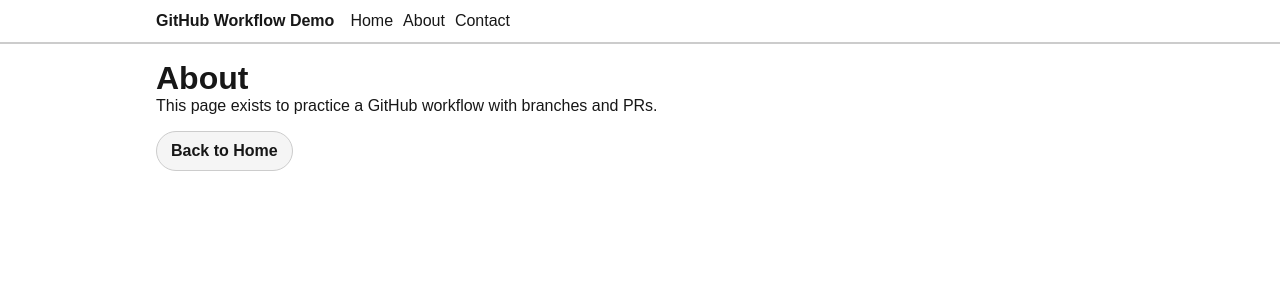
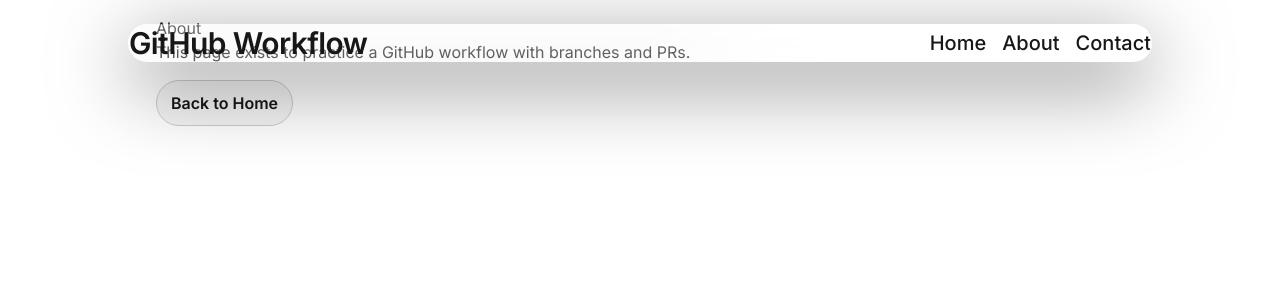
Before and after one commit to rafail3/github-workflow-nextjs, a Next.js app: page /about in a window 1280 px wide. Shown: the top 300 px of the page. Built offline with nearby package versions, Linux system fonts and the light colour scheme.

Commit message:
wip: save current ui dark theme progress

```diff
--- a/package.json
+++ b/package.json
@@ -9,6 +9,7 @@
     "lint": "eslint"
   },
   "dependencies": {
+    "@tailwindcss/postcss": "^4.2.1",
     "next": "16.1.6",
     "react": "19.2.3",
     "react-dom": "19.2.3"
@@ -17,8 +18,11 @@
     "@types/node": "^20",
     "@types/react": "^19",
     "@types/react-dom": "^19",
+    "autoprefixer": "^10.4.27",
     "eslint": "^9",
     "eslint-config-next": "16.1.6",
+    "postcss": "^8.5.8",
+    "tailwindcss": "^4.2.1",
     "typescript": "^5"
   }
 }
--- /dev/null
+++ b/postcss.config.mjs
@@ -0,0 +1,7 @@
+const config = {
+  plugins: {
+    "@tailwindcss/postcss": {},
+  },
+};
+
+export default config;
--- a/src/app/about/page.tsx
+++ b/src/app/about/page.tsx
@@ -2,7 +2,7 @@
 
 export default function AboutPage() {
   return (
-    <main className="container" style={{ paddingTop: 16, paddingBottom: 16 }}>
+    <main className="container page-section px-6 pt-444">
       <h1>About</h1>
       <p>This page exists to practice a GitHub workflow with branches and PRs.</p>
 
--- a/src/app/contact/page.tsx
+++ b/src/app/contact/page.tsx
@@ -1,6 +1,6 @@
 export default function ContactPage() {
   return (
-    <main className="container page-section">
+    <main className="container page-section px-6 pt-44">
       <h1>Contact</h1>
       <p>Contact us for questions about this GitHub workflow demo project.</p>
     </main>
--- a/src/app/globals.css
+++ b/src/app/globals.css
@@ -1,3 +1,5 @@
+@import "tailwindcss";
+
 :root {
   --background: #ffffff;
   --foreground: #171717;
--- a/src/app/layout.tsx
+++ b/src/app/layout.tsx
@@ -1,10 +1,15 @@
 import "./globals.css";
+import { Inter } from "next/font/google";
 import Header from "@/components/Header";
+
+const inter = Inter({
+  subsets: ["latin"],
+});
 
 export default function RootLayout({ children }: { children: React.ReactNode }) {
   return (
     <html lang="en">
-      <body>
+      <body className={`${inter.className} bg-black text-white min-h-screen`}>
         <Header />
         {children}
       </body>
--- a/src/app/page.tsx
+++ b/src/app/page.tsx
@@ -1,67 +1,13 @@
-import Image from "next/image";
-import styles from "./page.module.css";
+export default function Page() {
+  return (
+    <main className="flex min-h-screen flex-col items-center justify-center gap-6 px-6 pt-44">
+      <h1 className="text-5xl font-bold text-center">
+        GitHub Workflow Demo
+      </h1>
 
-export default function Home() {
-  return (
-    <div className={styles.page}>
-      <main className={styles.main}>
-        <Image
-          className={styles.logo}
-          src="/next.svg"
-          alt="Next.js logo"
-          width={100}
-          height={20}
-          priority
-        />
-        <div className={styles.intro}>
-          <h1>To get started, edit the page.tsx file.</h1>
-          <h2>Versioned with Git, GitHub, and GitHub Actions.</h2>
-          <p>
-            Looking for a starting point or more instructions? Head over to{" "}
-            <a
-              href="https://vercel.com/templates?framework=next.js&utm_source=create-next-app&utm_medium=appdir-template-tw&utm_campaign=create-next-app"
-              target="_blank"
-              rel="noopener noreferrer"
-            >
-              Templates
-            </a>{" "}
-            or the{" "}
-            <a
-              href="https://nextjs.org/learn?utm_source=create-next-app&utm_medium=appdir-template-tw&utm_campaign=create-next-app"
-              target="_blank"
-              rel="noopener noreferrer"
-            >
-              Learning
-            </a>{" "}
-            center.
-          </p>
-        </div>
-        <div className={styles.ctas}>
-          <a
-            className={styles.primary}
-            href="https://vercel.com/new?utm_source=create-next-app&utm_medium=appdir-template&utm_campaign=create-next-app"
-            target="_blank"
-            rel="noopener noreferrer"
-          >
-            <Image
-              className={styles.logo}
-              src="/vercel.svg"
-              alt="Vercel logomark"
-              width={16}
-              height={16}
-            />
-            Deploy Now
-          </a>
-          <a
-            className={styles.secondary}
-            href="https://nextjs.org/docs?utm_source=create-next-app&utm_medium=appdir-template&utm_campaign=create-next-app"
-            target="_blank"
-            rel="noopener noreferrer"
-          >
-            Documentation
-          </a>
-        </div>
-      </main>
-    </div>
+      <p className="text-lg text-gray-400 text-center max-w-xl">
+        Versioned with Git, GitHub, and GitHub Actions.
+      </p>
+    </main>
   );
 }
--- a/src/components/Header.tsx
+++ b/src/components/Header.tsx
@@ -1,16 +1,71 @@
+"use client";
+
 import Link from "next/link";
+import { useRef, useState } from "react";
+
+const navItems = [
+  { href: "/", label: "Home" },
+  { href: "/about", label: "About" },
+  { href: "/contact", label: "Contact" },
+];
 
 export default function Header() {
+  const navRef = useRef<HTMLDivElement | null>(null);
+  const [mouse, setMouse] = useState({ x: 0, y: 0, inside: false });
+
+  function handleMouseMove(e: React.MouseEvent<HTMLDivElement>) {
+    const rect = navRef.current?.getBoundingClientRect();
+    if (!rect) return;
+
+    setMouse({
+      x: e.clientX - rect.left,
+      y: e.clientY - rect.top,
+      inside: true,
+    });
+  }
+
+  function handleMouseLeave() {
+    setMouse((prev) => ({ ...prev, inside: false }));
+  }
+
   return (
-    <header className="site-header">
-      <div className="container header-inner">
-        <strong className="logo">GitHub Workflow Demo</strong>
+    <header className="fixed inset-x-0 top-6 z-50 flex justify-center px-6">
+      <div
+        ref={navRef}
+        onMouseMove={handleMouseMove}
+        onMouseLeave={handleMouseLeave}
+        className="relative w-full max-w-5xl overflow-hidden rounded-[34px] border border-white/20 bg-white/8 shadow-[0_20px_80px_rgba(0,0,0,0.55),inset_0_1px_0_rgba(255,255,255,0.16)] backdrop-blur-3xl"
+      >
+        <div className="pointer-events-none absolute inset-0 bg-[linear-gradient(to_bottom,rgba(255,255,255,0.18),rgba(255,255,255,0.03))]" />
 
-        <nav aria-label="Primary" className="nav">
-          <Link href="/">Home</Link>
-          <Link href="/about">About</Link>
-          <Link href="/contact">Contact</Link>
-        </nav>
+        <div
+          className="pointer-events-none absolute inset-0 transition-opacity duration-200"
+          style={{
+            opacity: mouse.inside ? 1 : 0,
+            background: `radial-gradient(520px circle at ${mouse.x}px ${mouse.y}px, rgba(255,255,255,0.22), transparent 38%)`,
+          }}
+        />
+
+        <div className="relative flex items-center justify-between px-10 py-6 md:px-14 md:py-7">
+          <Link
+            href="/"
+            className="shrink-0 text-2xl font-semibold tracking-[-0.02em] text-white/95 transition hover:text-white md:text-3xl"
+          >
+            GitHub Workflow
+          </Link>
+
+          <nav className="ml-10 flex items-center gap-3 md:gap-4">
+            {navItems.map((item) => (
+              <Link
+                key={item.href}
+                href={item.href}
+                className="rounded-full px-5 py-3 text-lg font-medium text-white/85 transition duration-300 hover:bg-white/12 hover:text-white hover:shadow-[inset_0_1px_0_rgba(255,255,255,0.14),0_8px_24px_rgba(255,255,255,0.08)] md:px-6 md:py-3.5 md:text-xl"
+              >
+                {item.label}
+              </Link>
+            ))}
+          </nav>
+        </div>
       </div>
     </header>
   );
```
Also changed, not shown: 1 other file (tests, documents, lock files or other folders).
